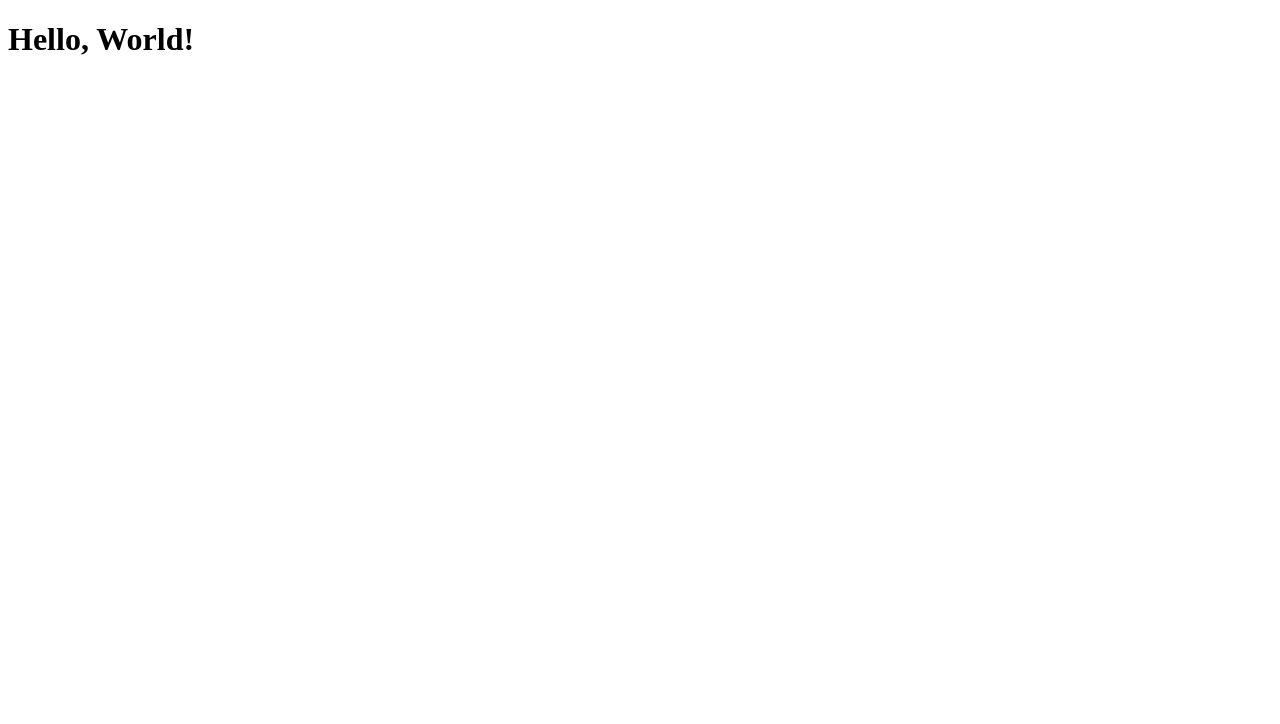
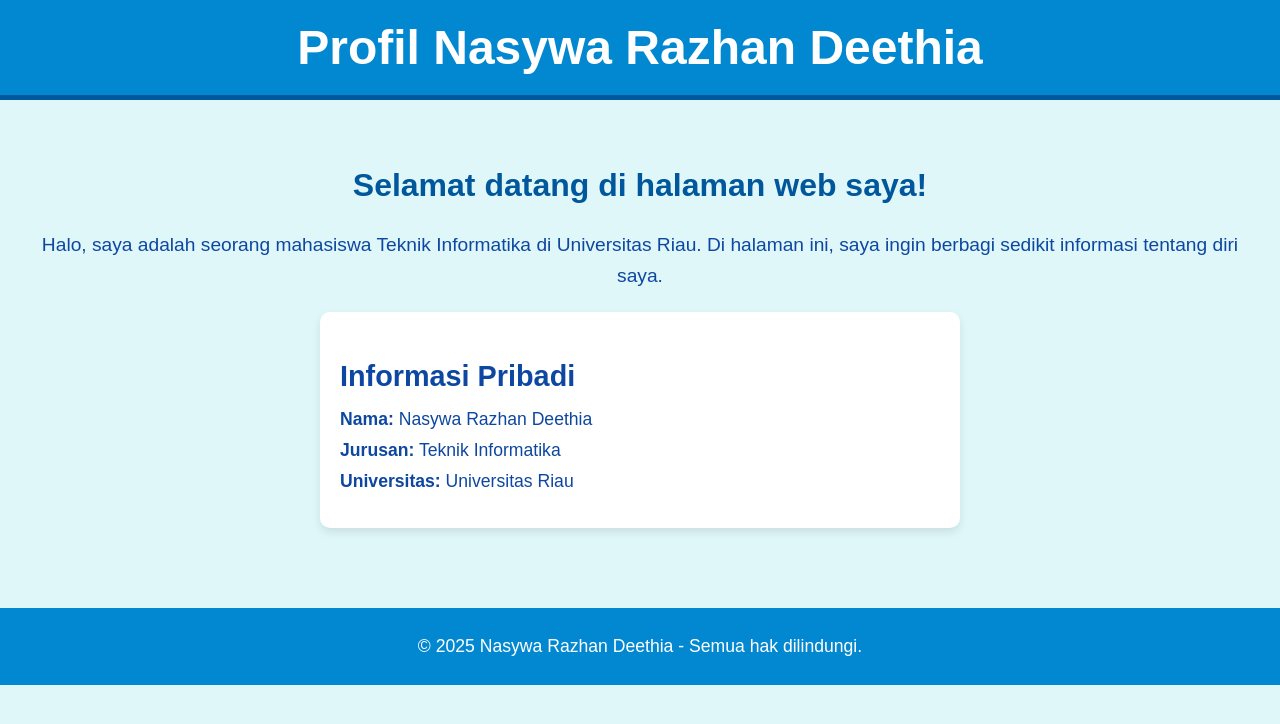
Before and after one commit to nasywadeethia/nasywadeethia.github.io, a plain HTML site: page index.html in a window 1280 px wide. Drawn offline with Linux system fonts and the light colour scheme.

Commit message:
index.html

```diff
--- a/index.html
+++ b/index.html
@@ -1,11 +1,105 @@
 <!DOCTYPE html>
-<html lang="en">
+<html lang="id">
 <head>
     <meta charset="UTF-8">
     <meta name="viewport" content="width=device-width, initial-scale=1.0">
-    <title>Document</title>
+    <meta http-equiv="X-UA-Compatible" content="ie=edge">
+    <title>Profil Nasywa Razhan Deethia</title>
+    <style>
+        body {
+            font-family: 'Arial', sans-serif;
+            margin: 0;
+            padding: 0;
+            background-color: #e0f7fa; /* Biru muda */
+            color: #0d47a1; /* Biru gelap */
+        }
+
+        header {
+            background-color: #0288d1; /* Biru tua */
+            padding: 20px;
+            text-align: center;
+            color: white;
+            border-bottom: 5px solid #01579b;
+        }
+
+        header h1 {
+            font-size: 3em;
+            margin: 0;
+        }
+
+        .content {
+            padding: 40px 20px;
+            text-align: center;
+        }
+
+        .content h2 {
+            font-size: 2em;
+            color: #01579b;
+        }
+
+        .content p {
+            font-size: 1.2em;
+            line-height: 1.6;
+        }
+
+        .info-card {
+            background-color: white;
+            border-radius: 10px;
+            padding: 20px;
+            box-shadow: 0 4px 8px rgba(0, 0, 0, 0.1);
+            margin-top: 20px;
+            max-width: 600px;
+            margin-left: auto;
+            margin-right: auto;
+            text-align: left;
+        }
+
+        .info-card h3 {
+            font-size: 1.8em;
+            margin-bottom: 10px;
+        }
+
+        .info-card ul {
+            list-style-type: none;
+            padding-left: 0;
+        }
+
+        .info-card li {
+            font-size: 1.1em;
+            margin-bottom: 10px;
+        }
+
+        footer {
+            background-color: #0288d1;
+            color: white;
+            text-align: center;
+            padding: 10px;
+            margin-top: 40px;
+            font-size: 1.1em;
+        }
+    </style>
 </head>
 <body>
-    <h1>Hello, World!</h1>
+    <header>
+        <h1>Profil Nasywa Razhan Deethia</h1>
+    </header>
+
+    <div class="content">
+        <h2>Selamat datang di halaman web saya!</h2>
+        <p>Halo, saya adalah seorang mahasiswa Teknik Informatika di Universitas Riau. Di halaman ini, saya ingin berbagi sedikit informasi tentang diri saya.</p>
+
+        <div class="info-card">
+            <h3>Informasi Pribadi</h3>
+            <ul>
+                <li><strong>Nama:</strong> Nasywa Razhan Deethia</li>
+                <li><strong>Jurusan:</strong> Teknik Informatika</li>
+                <li><strong>Universitas:</strong> Universitas Riau</li>
+            </ul>
+        </div>
+    </div>
+
+    <footer>
+        <p>&copy; 2025 Nasywa Razhan Deethia - Semua hak dilindungi.</p>
+    </footer>
 </body>
 </html>
```
